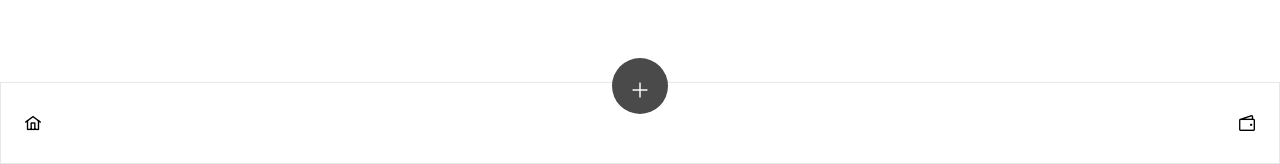
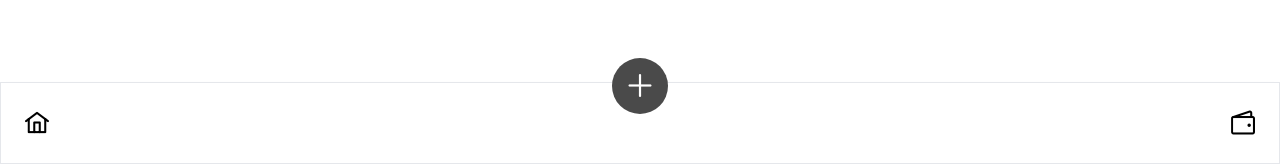
Before and after one commit to kyuukyuusheinmoe/expense-tracker, a Next.js app: page / in a window 1280 px wide. Shown: the part 636-800 px from the top of the page. Built offline with nearby package versions, Linux system fonts and the light colour scheme.

Commit message:
add Necessity and pay with buttons

```diff
--- a/src/components/TransactionCard/Form/Input/Input.js
+++ b/src/components/TransactionCard/Form/Input/Input.js
@@ -5,7 +5,7 @@ function InputComponent({label}) {
     const [value, setValue] = useState('');
   return (
     <>
-      <div className="flex items-center gap-6 bg-egray-500 rounded-full p-4">
+      <div className="flex justify-between items-center bg-egray-500 rounded-full p-2 px-4">
         <label className='text-md font-bold'>{label}</label>
         <InputText value={value} onChange={(e) => setValue(e.target.value)} className='!bg-transparent !border-b-[1px] !text-black !border-b-black' />
       </div>
--- /dev/null
+++ b/src/constants/ComponentData.js
@@ -0,0 +1,3 @@
+export const userPaymentTypes = [{title: "Cash"}, {title: "Bank"}, {title: "Pay"}]
+
+export const necessityTypes = ['low', 'moderate', 'high']
--- a/src/constants/common.js
+++ b/src/constants/common.js
@@ -24,3 +24,11 @@ export const CategoryIconColorMapper = ( payment)=> {
         case 'Pay': return {icon: "pi pi-mobile", color: "!bg-epink-50 !border-epink-50"}
     }
 }
+
+export const NecessityColorMapper = (payment) => {
+    switch(payment) {
+        case 'low': return {icon: 'pi pi-money-bill', color: '!bg-error !border-error !text-black'}
+        case 'moderate': return {icon: 'pi pi-credit-card', color: '!bg-warning !border-warning !text-black'}
+        case 'high': return {icon: "pi pi-mobile", color: "!bg-success !border-success !text-black"}
+    }
+}
--- a/src/containers/Layout/BottomNavBar.js
+++ b/src/containers/Layout/BottomNavBar.js
@@ -8,12 +8,12 @@ function BottomNavBar() {
     <div className='absolute bottom-0 left-0 w-full' onClick={()=> router.push(plusUrl)}>
         <div className=' flex justify-center -mb-8'>
             <div className='bg-main w-14 aspect-square rounded-full text-center'>
-            <i className='pi pi-plus text-white mt-4 text-2xl'/>
+            <i className='pi pi-plus text-white mt-3 !text-2xl'/>
             </div>
         </div>
         <div className='border shadow-md flex justify-between p-6'>
-            <i className='pi pi-home text-2xl'/>
-            <i className='pi pi-wallet text-2xl'/>
+            <i className='pi pi-home !text-2xl'/>
+            <i className='pi pi-wallet !text-2xl'/>
         </div>
     </div>
   )
--- a/tailwind.config.js
+++ b/tailwind.config.js
@@ -36,10 +36,12 @@ module.exports = {
         success: {
           DEFAULT: "#5BA142"
         },
+        warning: {
+          DEFAULT:"#FFC107",
+        },
         error: {
           DEFAULT: "#C52121"
         },
-
     },
   },
   plugins: [],
```
